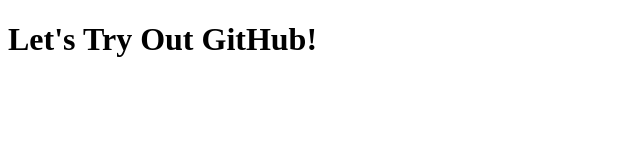
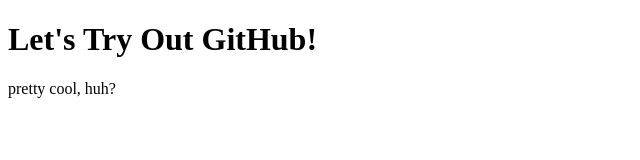
Before and after one commit to ajunay1972/example, a plain HTML site: page index.html in a window 1280 px wide. Shown: the whole page, without its empty margins (0-640 px from the left). Drawn offline with Linux system fonts and the light colour scheme.

Commit message:
Update index.html
Added a new paragraph

```diff
--- a/index.html
+++ b/index.html
@@ -14,6 +14,7 @@
     </head>
     <body>
      <h1>Let's Try Out GitHub!</h1>
+     <p>pretty cool, huh?</p>
 
         <script src="" async defer></script>
     </body>
```
